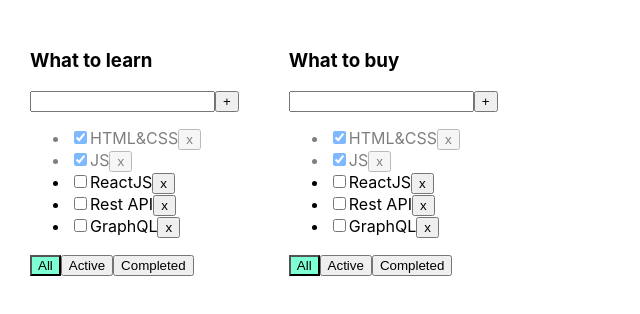
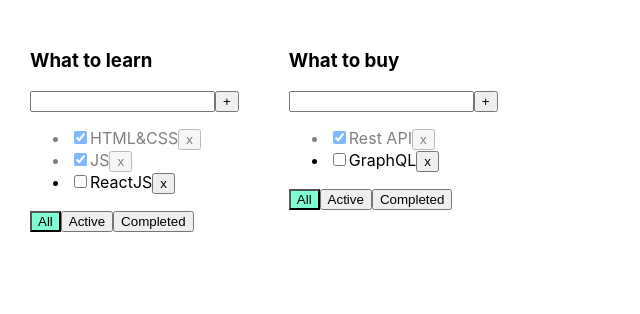
Before and after one commit to dktwho/self-practice2, a React (Create React App) app: page / in a window 1280 px wide. Shown: the top 314 px of the page, without its empty margins (0-640 px from the left). Built offline with nearby package versions, Linux system fonts and the light colour scheme.

Commit message:
modified Associative array, fixed changeFilterValue, modified callback add one more args

```diff
--- a/src/App.tsx
+++ b/src/App.tsx
@@ -11,8 +11,6 @@ export type TodoListsType = {
 }
 
 function App() {
-
-
     let todolistID1 = v1()
     let todolistID2 = v1()
 
@@ -21,29 +19,18 @@ function App() {
         {id: todolistID2, title: 'What to buy', filter: 'all'},
     ])
 
-    // let [tasks, setTasks] = useState({
-    //     [todolistID1]: [
-    //         {id: v1(), title: 'HTML&CSS', isDone: true},
-    //         {id: v1(), title: 'JS', isDone: true},
-    //         {id: v1(), title: 'ReactJS', isDone: false},
-    //
-    //     ],
-    //     [todolistID2]: [
-    //         {id: v1(), title: 'Rest API', isDone: true},
-    //         {id: v1(), title: 'GraphQL', isDone: false},
-    //     ]
-    // })
+    let [tasks, setTasks] = useState({
+        [todolistID1]: [
+            {id: v1(), title: 'HTML&CSS', isDone: true},
+            {id: v1(), title: 'JS', isDone: true},
+            {id: v1(), title: 'ReactJS', isDone: false},
 
-    let [tasks, setTasks] = useState([
-        {id: v1(), title: "HTML&CSS", isDone: true},
-        {id: v1(), title: "JS", isDone: true},
-        {id: v1(), title: "ReactJS", isDone: false},
-        {id: v1(), title: "Rest API", isDone: false},
-        {id: v1(), title: "GraphQL", isDone: false},
-    ]);
-
-    // let [filter, setFilter] = useState<FilterValuesType>("all");
-
+        ],
+        [todolistID2]: [
+            {id: v1(), title: 'Rest API', isDone: true},
+            {id: v1(), title: 'GraphQL', isDone: false},
+        ]
+    })
 
     function removeTask(id: string) {
         // let filteredTasks = tasks.filter(t => t.id !== id);
@@ -67,7 +54,6 @@ function App() {
 
 
     function changeFilter(todoListId: string, value: FilterValuesType) {
-        // setFilter(value);
         setTodolists(todolists.map(tl => tl.id === todoListId ? {...tl, filter: value } : tl))
     }
 
@@ -75,12 +61,12 @@ function App() {
     return (
         <div className="App">
             {todolists.map(tl => {
-                let tasksForTodolist = tasks;
+                let tasksForTodolist = tasks[tl.id];
                 if (tl.filter === "active") {
-                    tasksForTodolist = tasks.filter(t => t.isDone === false);
+                    tasksForTodolist = tasks[tl.id].filter(t => t.isDone === false);
                 }
                 if (tl.filter === "completed") {
-                    tasksForTodolist = tasks.filter(t => t.isDone === true);
+                    tasksForTodolist = tasks[tl.id].filter(t => t.isDone === true);
                 }
 
                 return (
```
